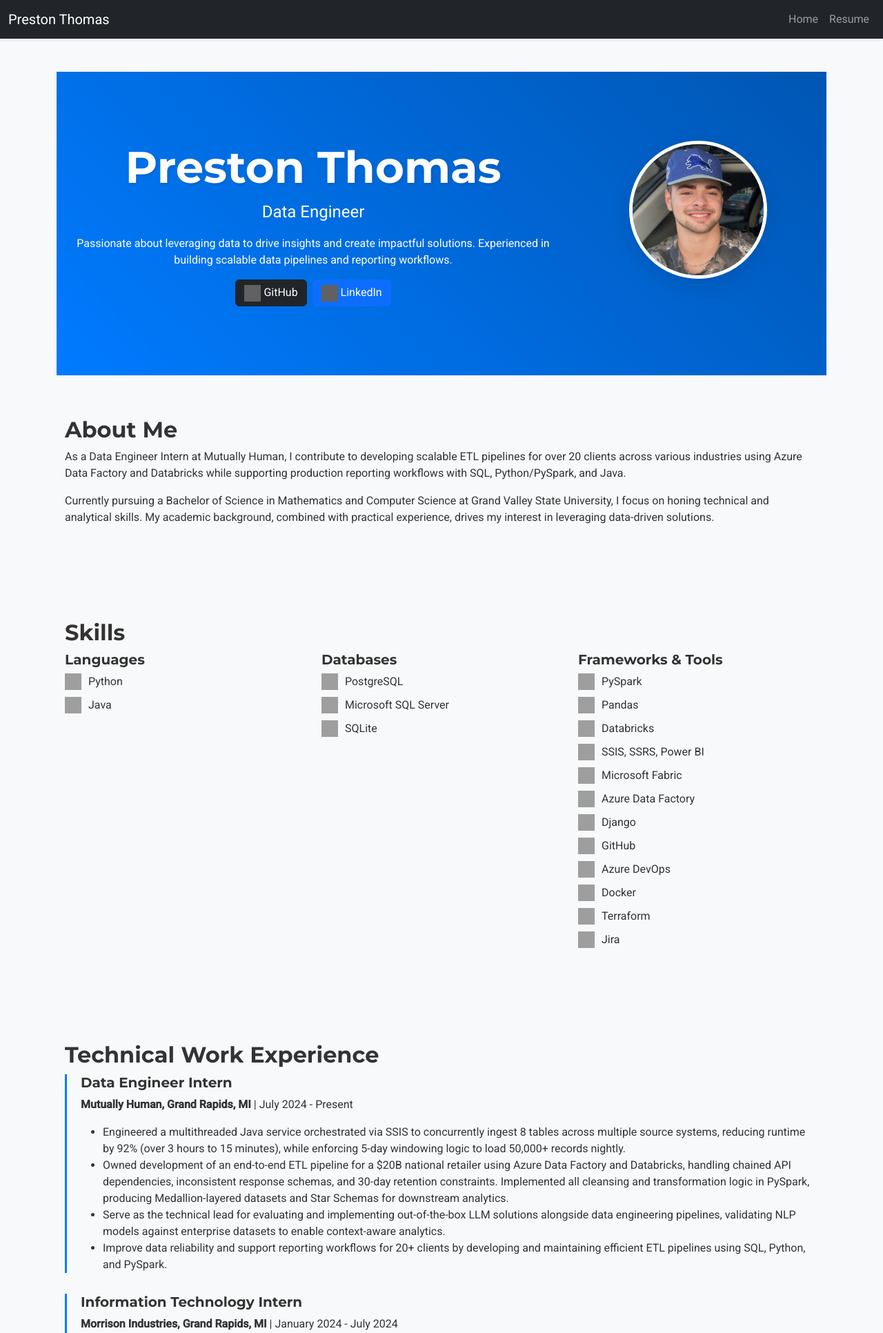
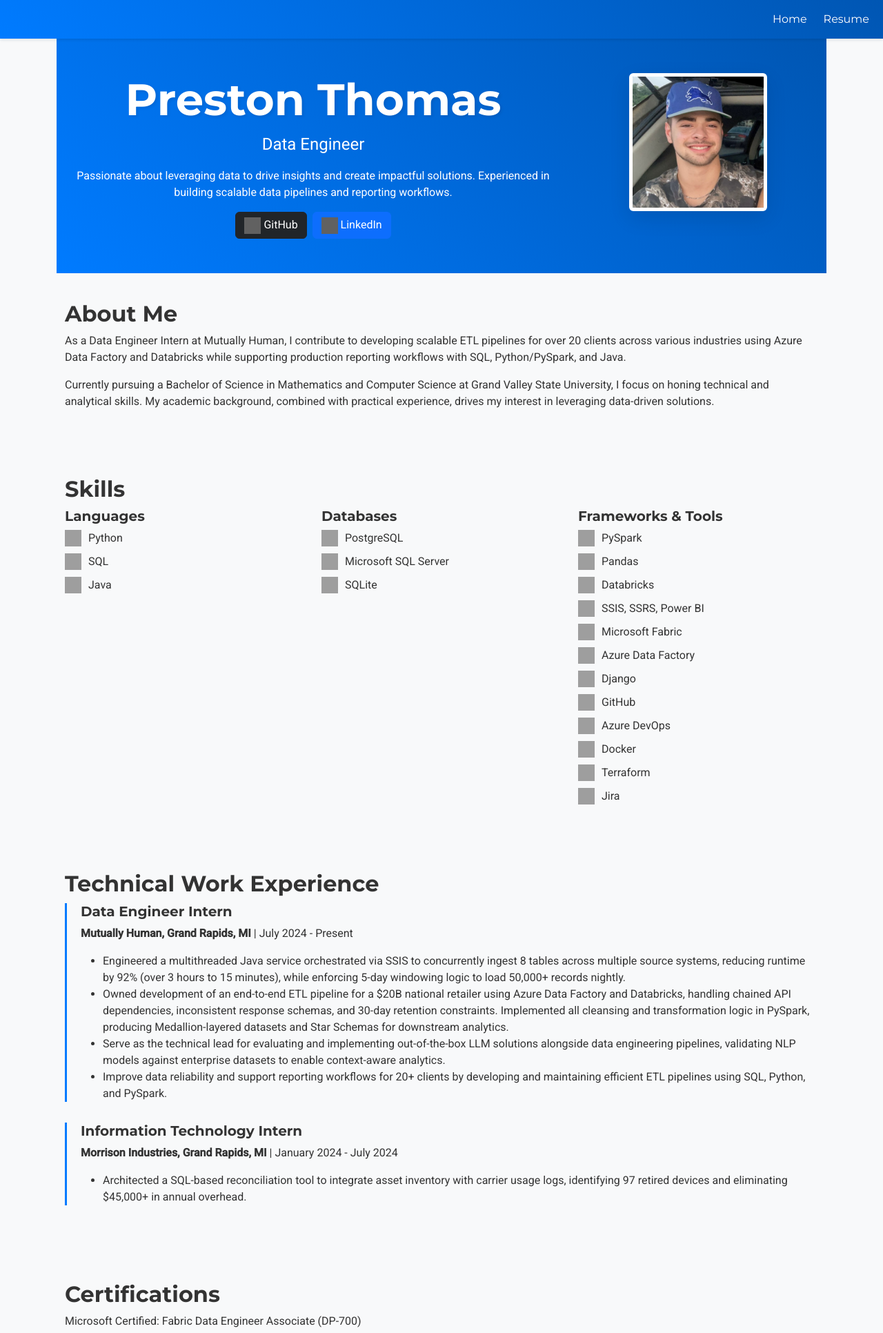
Before and after one commit to preston-thomas/personal-website, a Flask app: page / in a window 1280 px wide. Shown: the top 1932 px of the page at 69% size. Run offline with Flask 3, Linux system fonts and the light colour scheme; grey boxes are pictures that could not be loaded.

Commit message:
Latest changes

```diff
--- a/src/static/styles.css
+++ b/src/static/styles.css
@@ -4,6 +4,9 @@ body {
     font-family: 'Roboto', sans-serif;
     background-color: #f8f9fa;
     color: #333;
+    margin: 0; /* Reset default body margin */
+    padding: 0; /* Reset default body padding */
+    box-sizing: border-box; /* Ensure padding and border are included in element's total width and height */
 }
 
 h1, h2, h3, h4, h5, h6 {
@@ -12,7 +15,7 @@ h1, h2, h3, h4, h5, h6 {
 }
 
 .hero-section {
-    padding: 100px 0;
+    padding: 50px 0;
     text-align: center;
     background: linear-gradient(45deg, #007bff, #0056b3);
     color: white;
@@ -30,10 +33,10 @@ h1, h2, h3, h4, h5, h6 {
 }
 
 .about-section, .passions-section, .skills-section, .experience-section, .certifications-section {
-    padding: 60px 0;
+    padding: 40px 0;
 }
 
-.img-fluid.rounded-circle {
+.img-fluid {
     width: 200px;
     height: 200px;
     object-fit: cover;
@@ -42,13 +45,25 @@ h1, h2, h3, h4, h5, h6 {
     transition: transform 0.3s ease;
 }
 
-.img-fluid.rounded-circle:hover {
+.img-fluid:hover {
     transform: scale(1.05);
 }
 
-.navbar {
+.navbar-custom {
+    background: linear-gradient(45deg, #007bff, #0056b3);
     box-shadow: 0 2px 4px rgba(0,0,0,0.1);
-    transition: background-color 0.3s ease;
+    font-family: 'Montserrat', sans-serif;
+}
+
+.navbar-custom .navbar-brand,
+.navbar-custom .nav-link {
+    color: white;
+    transition: color 0.3s ease;
+}
+
+.navbar-custom .navbar-brand:hover,
+.navbar-custom .nav-link:hover {
+    color: #f8f9fa;
 }
 
 .btn-dark img, .btn-primary img {
--- a/src/templates/base.html
+++ b/src/templates/base.html
@@ -1,6 +1,8 @@
 <!DOCTYPE html>
 <html lang="en">
 <head>
+    <link rel="icon" href="{{ url_for('static', filename='favicon.ico') }}" type="image/x-icon">
+
     <meta charset="UTF-8">
     <meta name="viewport" content="width=device-width, initial-scale=1.0">
     <title>Preston's Site</title>
@@ -8,19 +10,20 @@
     <link rel="stylesheet" href="{{ url_for('static', filename='styles.css') }}">
     <link href="https://fonts.googleapis.com/css2?family=Montserrat:wght@400;700&family=Roboto:wght@400;500&display=swap" rel="stylesheet">
 </head>
+
 <body>
-    <nav class="navbar navbar-expand-lg navbar-dark bg-dark">
+    <nav class="navbar navbar-expand-lg navbar-custom">
         <div class="container-fluid">
-            <a class="navbar-brand" href="/">Preston Thomas</a>
             <button class="navbar-toggler" type="button" data-bs-toggle="collapse" data-bs-target="#navbarNav" aria-controls="navbarNav" aria-expanded="false" aria-label="Toggle navigation">
                 <span class="navbar-toggler-icon"></span>
             </button>
             <div class="collapse navbar-collapse" id="navbarNav">
                 <ul class="navbar-nav ms-auto">
                     <li class="nav-item">
-                        <a class="nav-link" href="/">Home</a>
+                        <a class="nav-link" href="/" style="padding: 0.5rem 1rem;">Home</a>
                     </li>
                     <li class="nav-item">
+
                         <a class="nav-link" href="/resume">Resume</a>
                     </li>
                 </ul>
@@ -28,13 +31,9 @@
         </div>
     </nav>
 
-    <main class="container mt-5">
+    <main class="container">
         {% block content %}{% endblock %}
     </main>
-
-    <footer class="text-center mt-5">
-        <p>© 2026 Preston Thomas</p>
-    </footer>
 
     <script src="https://cdn.jsdelivr.net/npm/bootstrap@5.3.3/dist/js/bootstrap.bundle.min.js"></script>
 </body>
--- a/src/templates/index.html
+++ b/src/templates/index.html
@@ -20,7 +20,7 @@
             </div>
         </div>
         <div class="col-md-4">
-            <img src="{{ url_for('static', filename='headshot.jpeg') }}" alt="Preston Thomas" class="img-fluid rounded-circle">
+            <img src="{{ url_for('static', filename='headshot.jpeg') }}" alt="Preston Thomas" class="img-fluid rounded">
         </div>
     </div>
 
@@ -42,6 +42,7 @@
                     <h5>Languages</h5>
                     <ul>
                         <li><img src="https://cdn.jsdelivr.net/npm/simple-icons@v11/icons/python.svg" alt="Python" width="24" height="24">Python</li>
+                        <li><img src="https://cdn.simpleicons.org/mysql/black" alt="SQL" width="24" height="24">SQL</li>
                         <li><img src="https://cdn.jsdelivr.net/npm/simple-icons@v11/icons/oracle.svg" alt="Java" width="24" height="24">Java</li>
                     </ul>
                 </div>
@@ -103,6 +104,8 @@
         <div class="col">
             <h2>Certifications</h2>
             <p>Microsoft Certified: Fabric Data Engineer Associate (DP-700)</p>
+            <p>Databricks Academy Accreditation - AI Agents Fundamentals</p>
+            <p>Databricks Certified Data Engineer Associate (coming soon!)</p>
         </div>
     </div>
 
@@ -110,7 +113,9 @@
     <div class="row passions-section">
         <div class="col">
             <h2>Passions</h2>
-            <p>In my free time, I am the biggest Detroit sports fan out there and love the NFL. I also love spending time at the gym and outdoors—when the Michigan weather allows it!</p>
+            <p>In my free time, I am the biggest Detroit sports fan out there and love fantasy football and the NFL. I've built several side project around my love of the game of football.</p>
+            <p>I'm also a big time gamer. I just got my first PC and I've been loving it so far. I was ranked in the world in Madden and Overwatch once upon a time!</p>
+            <p>I also love spending time at the gym, with my family and friends, and outdoors, but only when the Michigan weather allows it!</p>
         </div>
     </div>
 </div>
```
